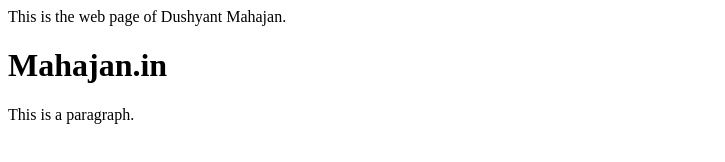
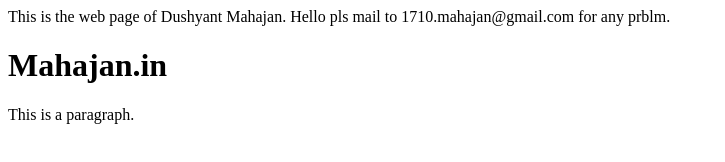
Before and after one commit to travellermonk/dm, a plain HTML site: page index.html in a window 1280 px wide. Shown: the whole page, without its empty margins (0-725 px from the left). Drawn offline with Linux system fonts and the light colour scheme.

Commit message:
Update index.html

```diff
--- a/index.html
+++ b/index.html
@@ -5,7 +5,7 @@
 </head>
 <body>
 This is the web page of Dushyant Mahajan.
-
+Hello pls mail to 1710.mahajan@gmail.com for any prblm.
 <br>
 <h1>Mahajan.in</h1>
 <p>This is a paragraph.</p>
```
